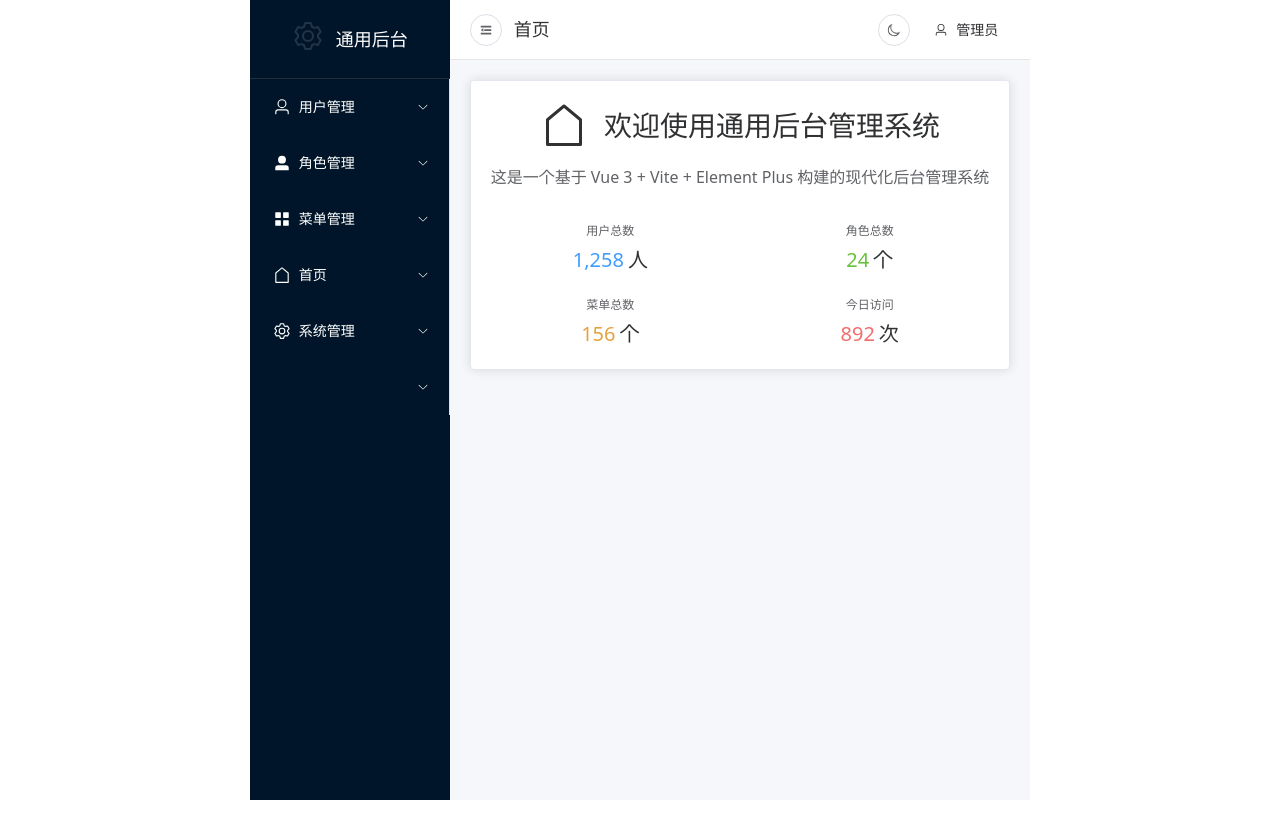
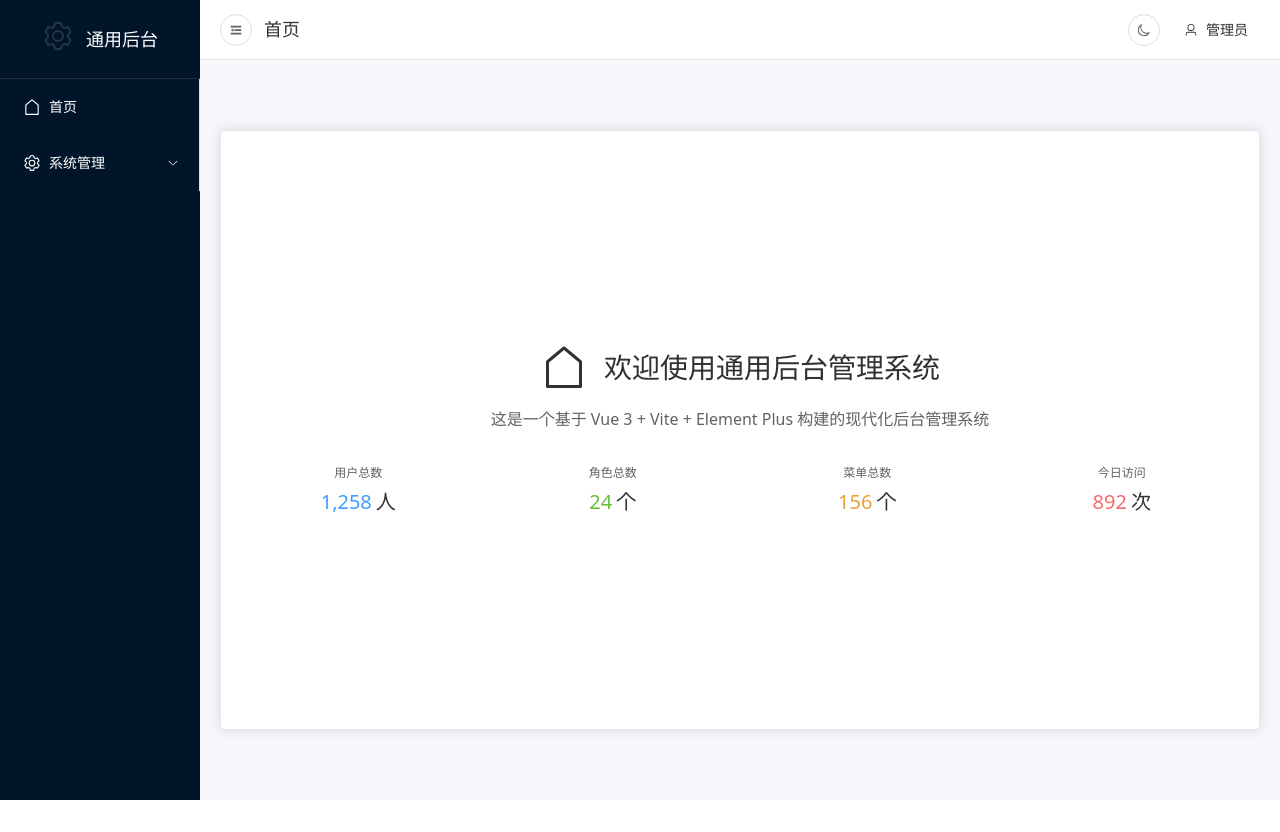
Before and after one commit to guoleopard/common_admin, a Vue app in the folder frontend/: page /home in a window 1280 px wide. After the commit the page ends 800 px from the top, so only its background shows below. Built offline with nearby package versions, Linux system fonts and the light colour scheme.

Commit message:
fix show

```diff
--- a/frontend/src/layout/Layout.vue
+++ b/frontend/src/layout/Layout.vue
@@ -18,7 +18,7 @@
           text-color="#fff"
           active-text-color="#409eff"
         >
-          <template v-for="route in router.getRoutes()" :key="route.path">
+          <template v-for="route in menuRoutes" :key="route.path">
             <el-sub-menu
               v-if="route.children && !route.meta.hidden"
               :index="route.path"
@@ -29,15 +29,7 @@
               </template>
               <template v-for="child in route.children" :key="child.path">
                 <el-menu-item
-                  v-if="child.children && child.children.length > 0"
-                  :index="`${route.path}/${child.path}`"
-                >
-                  <el-icon v-if="child.meta.icon"><component :is="child.meta.icon" /></el-icon>
-                  <span>{{ child.meta.title }}</span>
-                </el-menu-item>
-                <el-menu-item
-                  v-else
-                  :index="`${route.path}/${child.path}`"
+                  :index="`/${route.path}/${child.path}`"
                 >
                   <el-icon v-if="child.meta.icon"><component :is="child.meta.icon" /></el-icon>
                   <span>{{ child.meta.title }}</span>
@@ -47,7 +39,6 @@
             <el-menu-item
               v-else-if="!route.meta.hidden"
               :index="route.path"
-              @click="$router.push(route.path)"
             >
               <el-icon v-if="route.meta.icon"><component :is="route.meta.icon" /></el-icon>
               <span>{{ route.meta.title }}</span>
@@ -94,7 +85,7 @@
 </template>
 
 <script setup>
-import { ref } from 'vue'
+import { ref, onMounted } from 'vue'
 import { useRouter } from 'vue-router'
 import { useThemeStore } from '../store/modules/theme'
 import { Setting, User } from '@element-plus/icons-vue'
@@ -103,6 +94,16 @@ const router = useRouter()
 const themeStore = useThemeStore()
 const isCollapse = ref(false)
 const isDark = ref(themeStore.isDark)
+const menuRoutes = ref([])
+
+onMounted(() => {
+  // 获取根路由下的子路由作为菜单数据源
+  const rootRoute = router.getRoutes().find(r => r.path === '/')
+  if (rootRoute && rootRoute.children) {
+    console.log('Root route children:', rootRoute.children)
+    menuRoutes.value = rootRoute.children
+  }
+})
 
 const toggleTheme = () => {
   themeStore.toggleTheme()
@@ -112,6 +113,7 @@ const toggleTheme = () => {
 
 <style scoped>
 .admin-layout {
+  width: 100%;
   transition: all 0.3s;
 }
 
--- a/frontend/src/router/index.js
+++ b/frontend/src/router/index.js
@@ -1,9 +1,9 @@
 import { createRouter, createWebHistory } from 'vue-router'
 import Layout from '../layout/Layout.vue'
 import Home from '../views/Home.vue'
-import UserManage from '../views/system/UserManage.vue'
-import RoleManage from '../views/system/RoleManage.vue'
-import MenuManage from '../views/system/MenuManage.vue'
+import UserManage from '../views/UserManage.vue'
+import RoleManage from '../views/RoleManage.vue'
+import MenuManage from '../views/MenuManage.vue'
 
 const routes = [
   {
--- a/frontend/src/style.css
+++ b/frontend/src/style.css
@@ -24,8 +24,7 @@ a:hover {
 
 body {
   margin: 0;
-  display: flex;
-  place-items: center;
+  padding: 0;
   min-width: 320px;
   min-height: 100vh;
 }
@@ -59,10 +58,10 @@ button:focus-visible {
 }
 
 #app {
-  max-width: 1280px;
-  margin: 0 auto;
-  padding: 2rem;
-  text-align: center;
+  width: 100%;
+  height: 100vh;
+  padding: 0;
+  margin: 0;
 }
 
 @media (prefers-color-scheme: light) {
--- a/frontend/src/views/Home.vue
+++ b/frontend/src/views/Home.vue
@@ -53,10 +53,21 @@ onMounted(() => {
 .home-container {
   width: 100%;
   height: 100%;
+  padding: 0;
+  margin: 0;
+  display: flex;
+  align-items: center;
+  justify-content: center;
 }
 
 .welcome-card {
   max-width: 1200px;
+  width: 100%;
+  max-height: 600px;
+  height: 100%;
+  display: flex;
+  flex-direction: column;
+  justify-content: center;
   margin: 0 auto;
   text-align: center;
 }
--- a/frontend/src/views/system/MenuManage.vue
+++ b/frontend/src/views/MenuManage.vue
@@ -82,7 +82,7 @@
 </template>
 
 <script setup>
-import { useThemeStore } from '../../store/modules/theme'
+import { useThemeStore } from '../store/modules/theme'
 import { ref, onMounted } from 'vue'
 import { Plus, Edit, Delete } from '@element-plus/icons-vue'
 import { ElMessage } from 'element-plus'
@@ -257,6 +257,19 @@ onMounted(() => {
 .menu-container {
   width: 100%;
   height: 100%;
+  padding: 0;
+  margin: 0;
+}
+
+.menu-container :deep(.el-card) {
+  height: 100%;
+  display: flex;
+  flex-direction: column;
+}
+
+.menu-container :deep(.el-card__body) {
+  flex: 1;
+  overflow-y: auto;
 }
 
 .card-header {
--- a/frontend/src/views/system/RoleManage.vue
+++ b/frontend/src/views/RoleManage.vue
@@ -114,7 +114,7 @@
 </template>
 
 <script setup>
-import { useThemeStore } from '../../store/modules/theme'
+import { useThemeStore } from '../store/modules/theme'
 import { ref, onMounted } from 'vue'
 import { Plus, Search, Edit, Delete, Menu } from '@element-plus/icons-vue'
 import { ElMessage } from 'element-plus'
@@ -253,6 +253,19 @@ onMounted(() => {
 .role-container {
   width: 100%;
   height: 100%;
+  padding: 0;
+  margin: 0;
+}
+
+.role-container :deep(.el-card) {
+  height: 100%;
+  display: flex;
+  flex-direction: column;
+}
+
+.role-container :deep(.el-card__body) {
+  flex: 1;
+  overflow-y: auto;
 }
 
 .card-header {
--- a/frontend/src/views/system/UserManage.vue
+++ b/frontend/src/views/UserManage.vue
@@ -113,7 +113,7 @@
 </template>
 
 <script setup>
-import { useThemeStore } from '../../store/modules/theme'
+import { useThemeStore } from '../store/modules/theme'
 import { ref, onMounted } from 'vue'
 import { Plus, Search, Phone, Edit, Delete } from '@element-plus/icons-vue'
 import { ElMessage } from 'element-plus'
@@ -233,10 +233,19 @@ onMounted(() => {
 .user-container {
   width: 100%;
   height: 100%;
+  padding: 0;
+  margin: 0;
 }
-.user-container {
-  width: 100%;
+
+.user-container :deep(.el-card) {
   height: 100%;
+  display: flex;
+  flex-direction: column;
+}
+
+.user-container :deep(.el-card__body) {
+  flex: 1;
+  overflow-y: auto;
 }
 
 .card-header {
```
